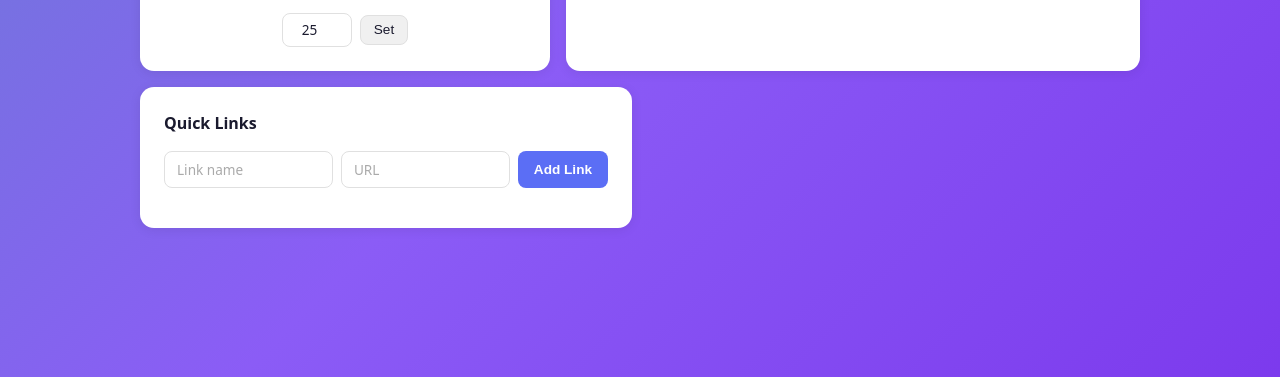
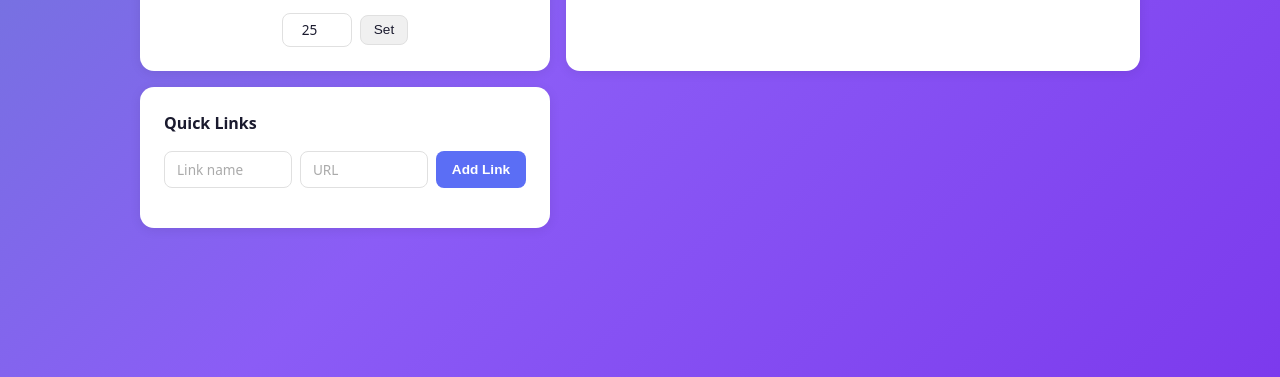
Before and after one commit to Suhin/CodingCamp-6Apr26-husinnandaperwira, a plain HTML site: page index.html in a window 1280 px wide. Shown: the part 423-800 px from the top of the page. Drawn offline with Linux system fonts and the light colour scheme.

Commit message:
CodingCamp-V4
Fix Design Style

```diff
--- a/css/styles.css
+++ b/css/styles.css
@@ -295,10 +295,15 @@ body {
 /* -------------------------------------------------------------------------
    Quick Links
 ------------------------------------------------------------------------- */
-.module--links {
-  /* sits below row-two, same width as timer card */
+.row-bottom {
+  display: grid;
+  grid-template-columns: 1fr 1.4fr;
+  gap: var(--gap);
+  align-items: start;
+}
+
+#quick-links {
   align-self: start;
-  max-width: calc(50% - var(--gap) / 2);
 }
 
 #links-form {
@@ -499,12 +504,9 @@ body {
    Responsive
 ------------------------------------------------------------------------- */
 @media (max-width: 640px) {
-  .row-two {
+  .row-two,
+  .row-bottom {
     grid-template-columns: 1fr;
-  }
-
-  .module--links {
-    max-width: 100%;
   }
 
   #time-display,
--- a/index.html
+++ b/index.html
@@ -52,8 +52,9 @@
 
     </div>
 
-    <!-- Quick Links — bottom left -->
-    <section id="quick-links" class="module module--links">
+    <!-- Quick Links — bottom left, aligned under Focus Timer -->
+    <div class="row-bottom">
+      <section id="quick-links" class="module">
         <h2>Quick Links</h2>
         <form id="links-form">
           <input id="link-label-input" type="text" placeholder="Link name" autocomplete="off" />
@@ -62,6 +63,9 @@
         </form>
         <ul id="links-list"></ul>
       </section>
+      <!-- empty spacer to keep grid balanced -->
+      <div></div>
+    </div>
 
   </main>
 
```
Lines whose indentation alone changed are shown as unchanged.
